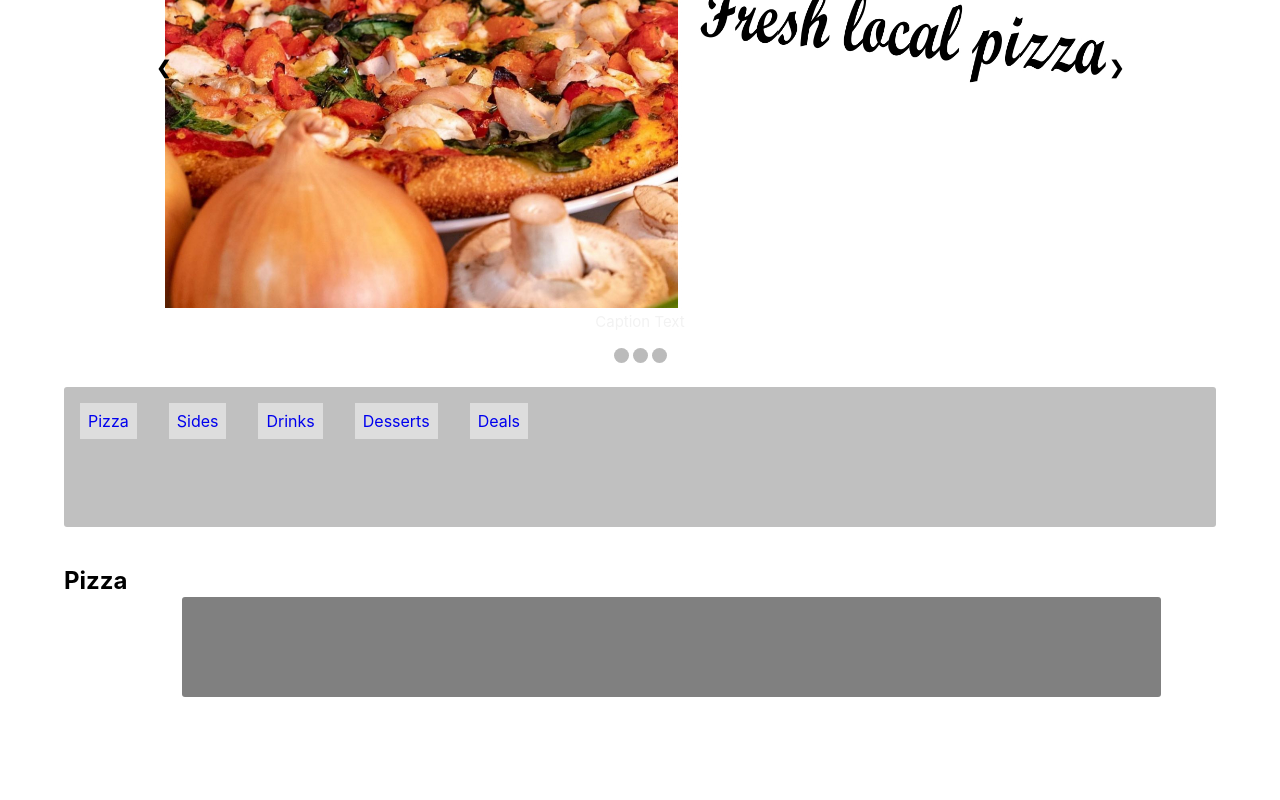
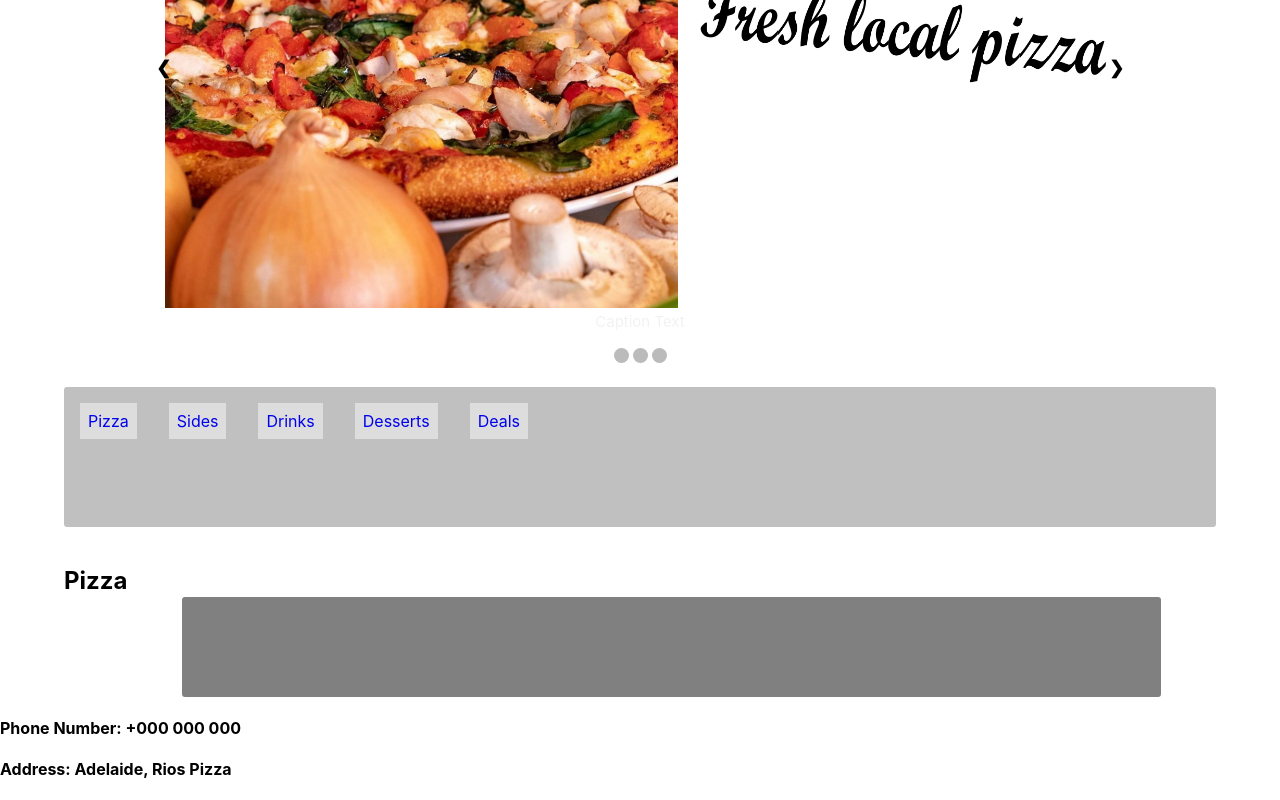
Before and after one commit to ZacharyDonovan88/project3-rios-pizza, a React (Create React App) app: page /Pizza in a window 1280 px wide. Shown: the part 320-1120 px from the top of the page. Before the commit the page ends 1017 px from the top, so only its background shows below. Built offline with nearby package versions, Linux system fonts and the light colour scheme.

Commit message:
added footer

```diff
--- a/src/App.js
+++ b/src/App.js
@@ -7,6 +7,7 @@ import { BrowserRouter as Router, Routes, Route } from "react-router-dom";
 import Home from "./components/Home.js";
 import Pizza from "./pages/Pizza.js";
 import Navbar from "./components/Navbar.js";
+import Footer from "./components/Footer.js";
 
 function App() {
   return (
@@ -18,6 +19,7 @@ function App() {
             <Route exact path="/" element={<Home />} />
             <Route exact path="/Pizza" element={<Pizza />} />
           </Routes>
+          <Footer />
         </>
       </Router>
   );
--- /dev/null
+++ b/src/components/Footer.js
@@ -0,0 +1,20 @@
+import React from "react";
+import "../App.css";
+
+const Footer = () => {
+
+    return (
+      <>
+        <div>
+            <div>
+                <h4>Phone Number: +000 000 000</h4>
+            </div>
+            <div>
+                <h4>Address: Adelaide, Rios Pizza</h4>
+            </div>
+        </div>
+      </>
+    );
+  };
+
+  export default Footer;
```
